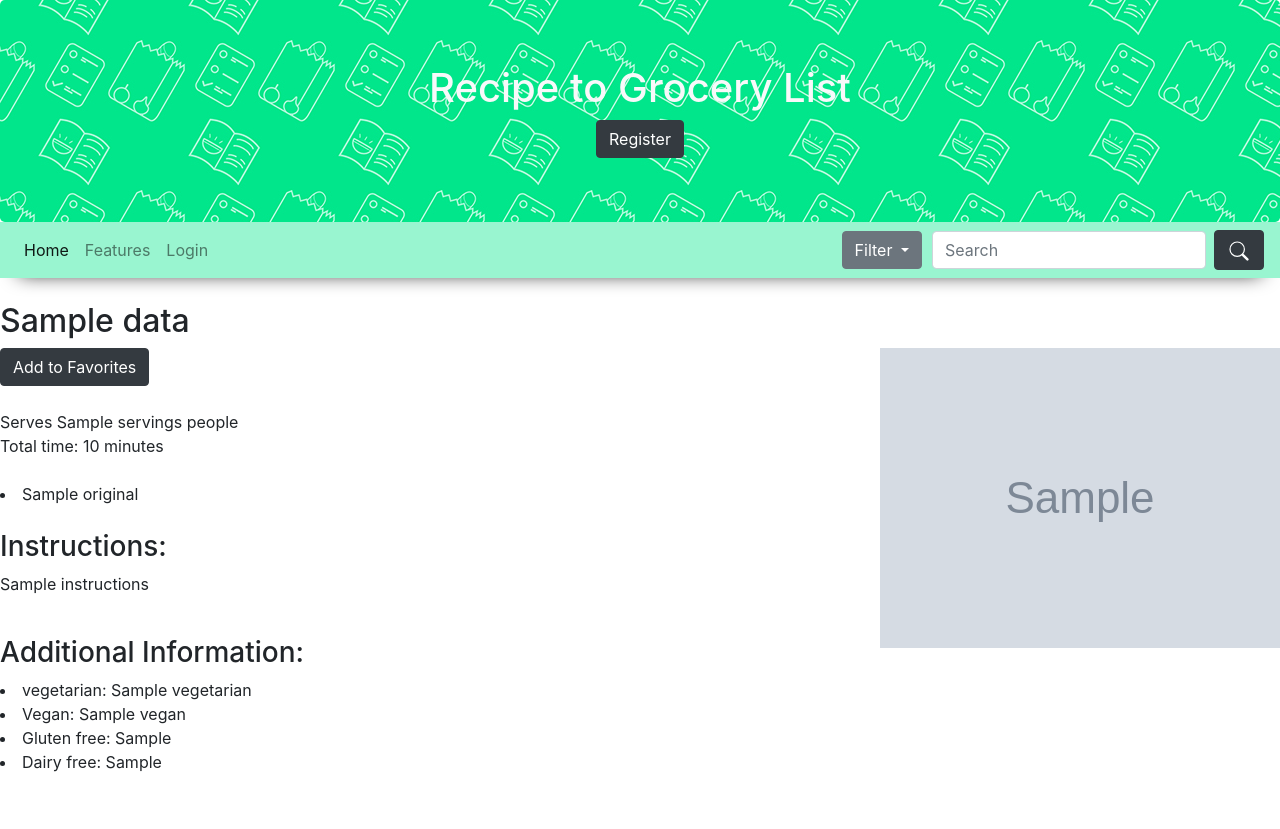
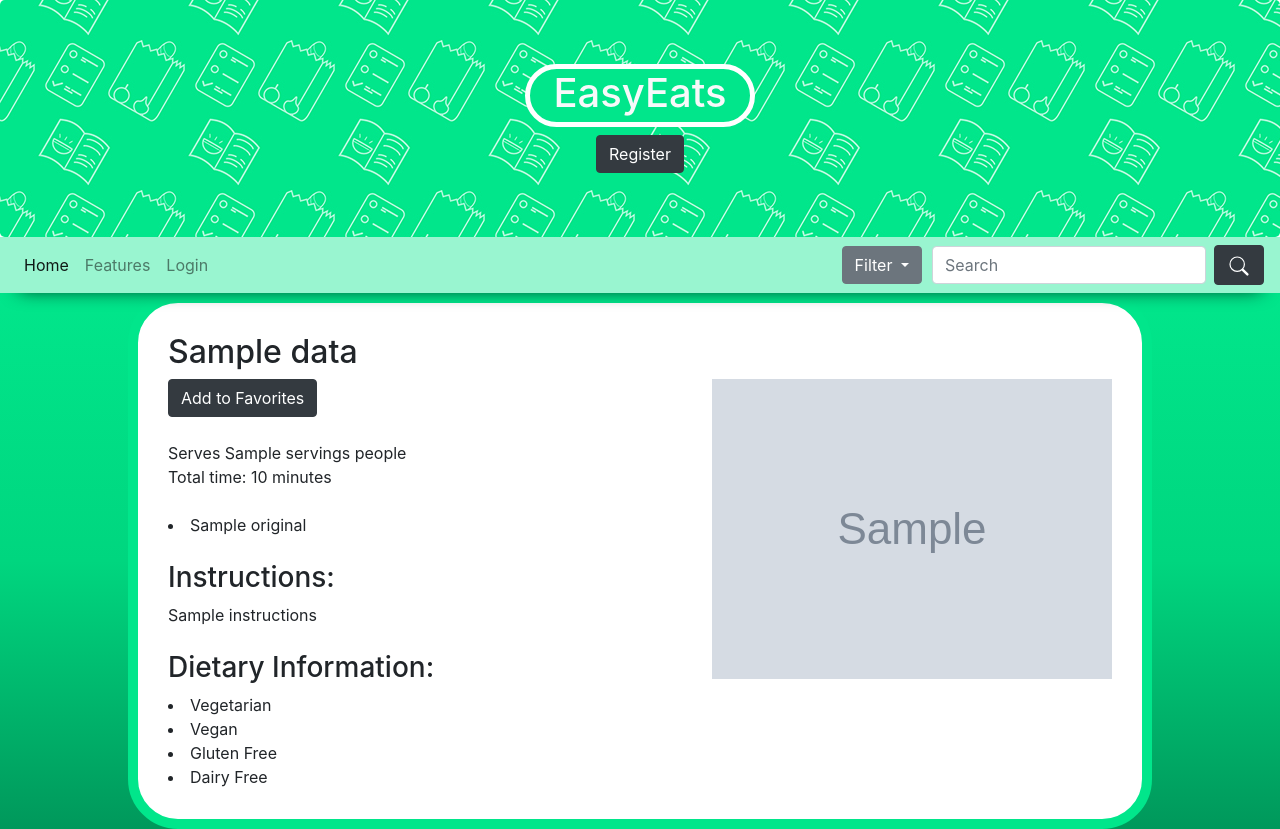
Before and after one commit to ChicoState/GroceryGenerator, a Django app: template templates/recipe.html in a window 1280 px wide. Before the commit the page ends 772 px from the top, so only its background shows below. Run offline with Django 3.2, Linux system fonts and the light colour scheme; the template is opened without the code that fills it: most values are stand-ins (such as "Sample title", 1, 10 or a date in 2020); grey boxes marked "Sample" are stand-in pictures; some libraries are stand-ins or nearby versions.

Commit message:
applied style and edited diet info section.

```diff
--- a/templates/recipe.html
+++ b/templates/recipe.html
@@ -7,7 +7,7 @@
 {% block content %}
 
     <div id="banner" class="jumbotron text-center text-light">
-		<h1>Recipe to Grocery List</h1>
+		<h1 id="jumboHeader">EasyEats</h1>
 		{% if user.is_authenticated %}
       		<h2>Welcome {{ user.get_username }}</h2>
       	{% else %}
@@ -17,10 +17,11 @@
 
 	{% include "nav.html" %}
 
-<br>
 
+<div id="page">
+<div id="recipePage">
 <h2>{{data.title}}</h2>
-<img src="{{data.image}}" style="float:right">
+<img id="recipeImage" src="{{data.image}}">
 <a class="btn btn-dark" href="#">Add to Favorites</a>
 <br></br>
 
@@ -32,12 +33,21 @@
 {% endfor %}
 <br>
 <h3>Instructions:</h3>
-<p>{{data.instructions}}</p>
+<div>{{data.instructions}}</div>
 <br>
-<h3>Additional Information:</h3>
-<li> vegetarian: {{data.vegetarian}}</li>
-<li> Vegan: {{data.vegan}}</li>
-<li> Gluten free: {{data.glutenFree}}</li>
-<li> Dairy free: {{data.dairyFree}}</li>
-
+<h3>Dietary Information:</h3>
+{% if data.vegetarian %}
+	<li>Vegetarian</li>
+{% endif %}
+{% if data.vegan %}
+	<li>Vegan</li>
+{% endif %}
+{% if data.glutenFree %}
+	<li>Gluten Free</li>
+{% endif %}
+{% if data.dairyFree %}
+	<li>Dairy Free</li>
+{% endif %}
+</div>
+</div>
 {% endblock %}
```
